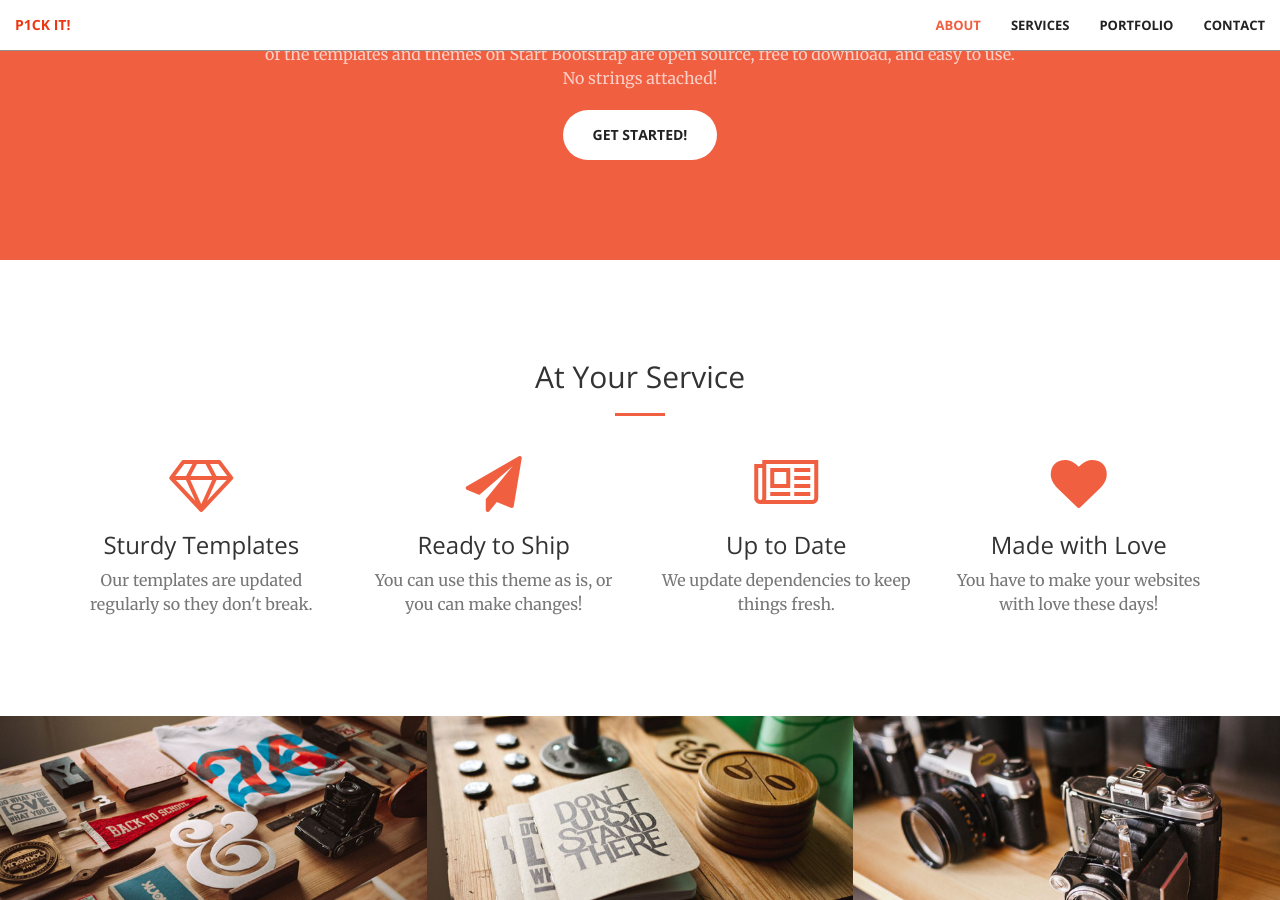
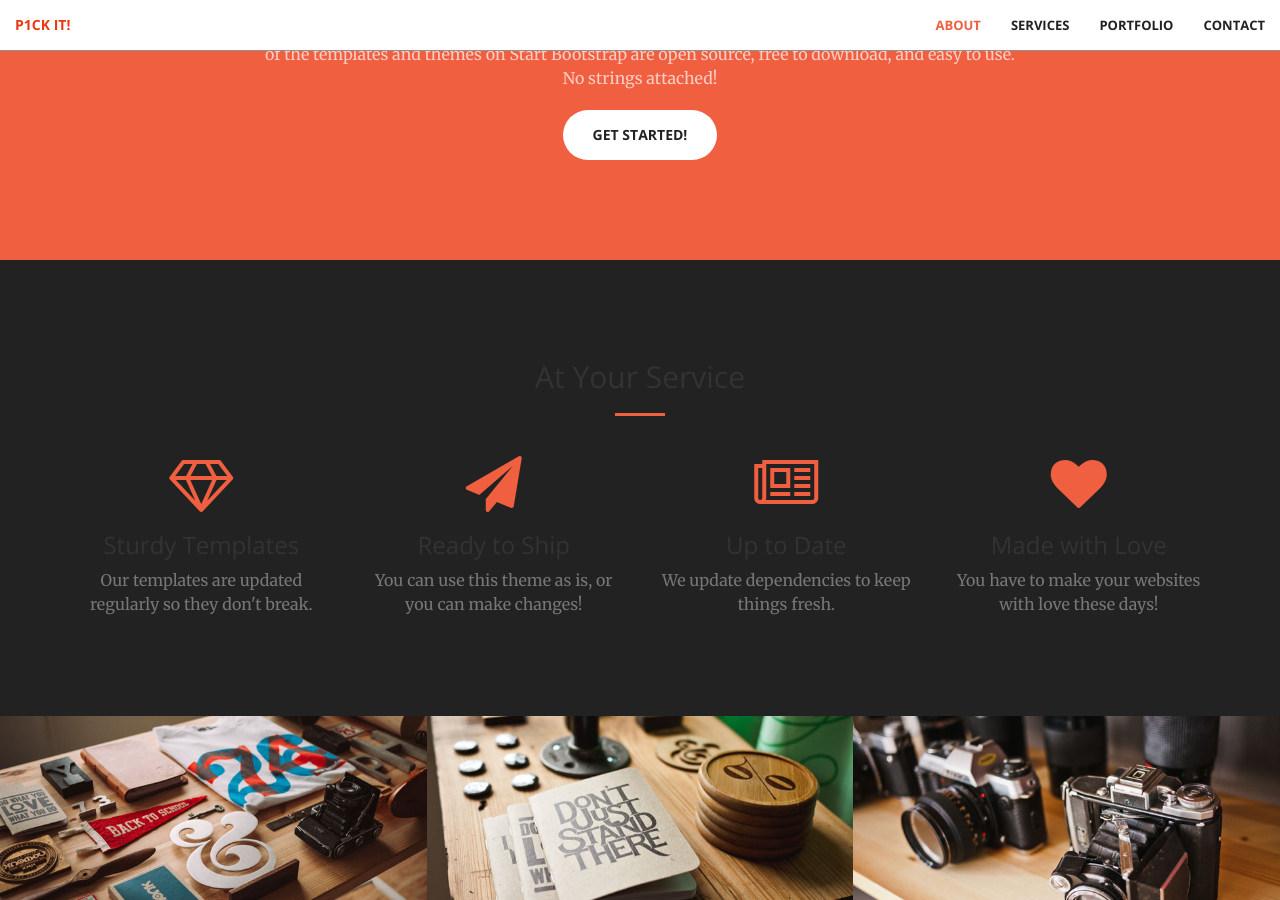
Before and after one commit to p1ckit/p1ckit.github.io, a Jekyll site: the page built from index.html, in a window 1280 px wide and 900 px high, scrolled down 1058 px. Built offline with Jekyll 4.4.1, drawn with Linux system fonts in a browser that asks for light colours; some of the changed text lies outside the part shown.

Commit message:
no message

```diff
--- a/_includes/call-to-action.html
+++ b/_includes/call-to-action.html
@@ -5,7 +5,7 @@
                 <h2 class="section-heading">We've got what you need!</h2>
                 <hr class="light">
                 <p class="text-faded">Start Bootstrap has everything you need to get your new website up and running in no time! All of the templates and themes on Start Bootstrap are open source, free to download, and easy to use. No strings attached!</p>
-                <a href="#" class="btn btn-default btn-xl">Get Started!</a>
+                <a href="#portfolio" class="btn btn-default btn-xl">Get Started!</a>
             </div>
         </div>
     </div>
--- a/_includes/contact.html
+++ b/_includes/contact.html
@@ -7,8 +7,9 @@
                 <p>Ready to start your next project with us? That's great! Give us a call or send us an email and we will get back to you as soon as possible!</p>
             </div>
         <div class="col-lg-2 col-lg-offset-2 text-center">
-            <a href="https://twitter.com/{{ site.twitter_username }}">
-                <i class="fa fa-twitter fa-3x wow bounceIn" data-wow-delay=".1s"></i>
+<!--            <a href="https://twitter.com/{{ site.twitter_username }}">-->
+                <a href="#"><!--twitter 아이콘 instagram으로 변경, 링크 수정-->
+                <i class="fa fa-instagram fa-3x wow bounceIn" data-wow-delay=".1s"></i>
                 <p>{{ site.twitter_username }}</p>
             </a>
         </div>
@@ -19,8 +20,9 @@
             </a>
         </div>
         <div class="col-lg-2 col-lg-offset-1 text-center">
-            <a href="https://github.com/{{ site.github_username }}">
-            <i class="fa fa-github fa-3x wow bounceIn" data-wow-delay=".1s"></i>
+<!--            <a href="https://github.com/{{ site.github_username }}">-->
+            <a href="#"><!--github 아이콘 facebook으로 변경, 링크 수정-->
+            <i class="fa fa-facebook fa-3x wow bounceIn" data-wow-delay=".1s"></i>
                 <p>{{ site.github_username }}</p>
             </a>
         </div>
--- a/_layouts/front.html
+++ b/_layouts/front.html
@@ -9,7 +9,7 @@
   {% include call-to-action.html %}
   {% include services.html %}
   {% include portfolio.html %}
-  {% include aside.html %}
+<!--  {% include aside.html %}-->
   {% include contact.html %}
   {% include scripts.html %}
 </body>
--- a/_sass/_base.scss
+++ b/_sass/_base.scss
@@ -57,6 +57,7 @@
 
 section {
     padding: 100px 0;
+    background-color:#222;/*컨택트 배경화면 색상 수정*/
 }
 
 aside {
```
Also changed, not shown: css/bootstrap.css.
